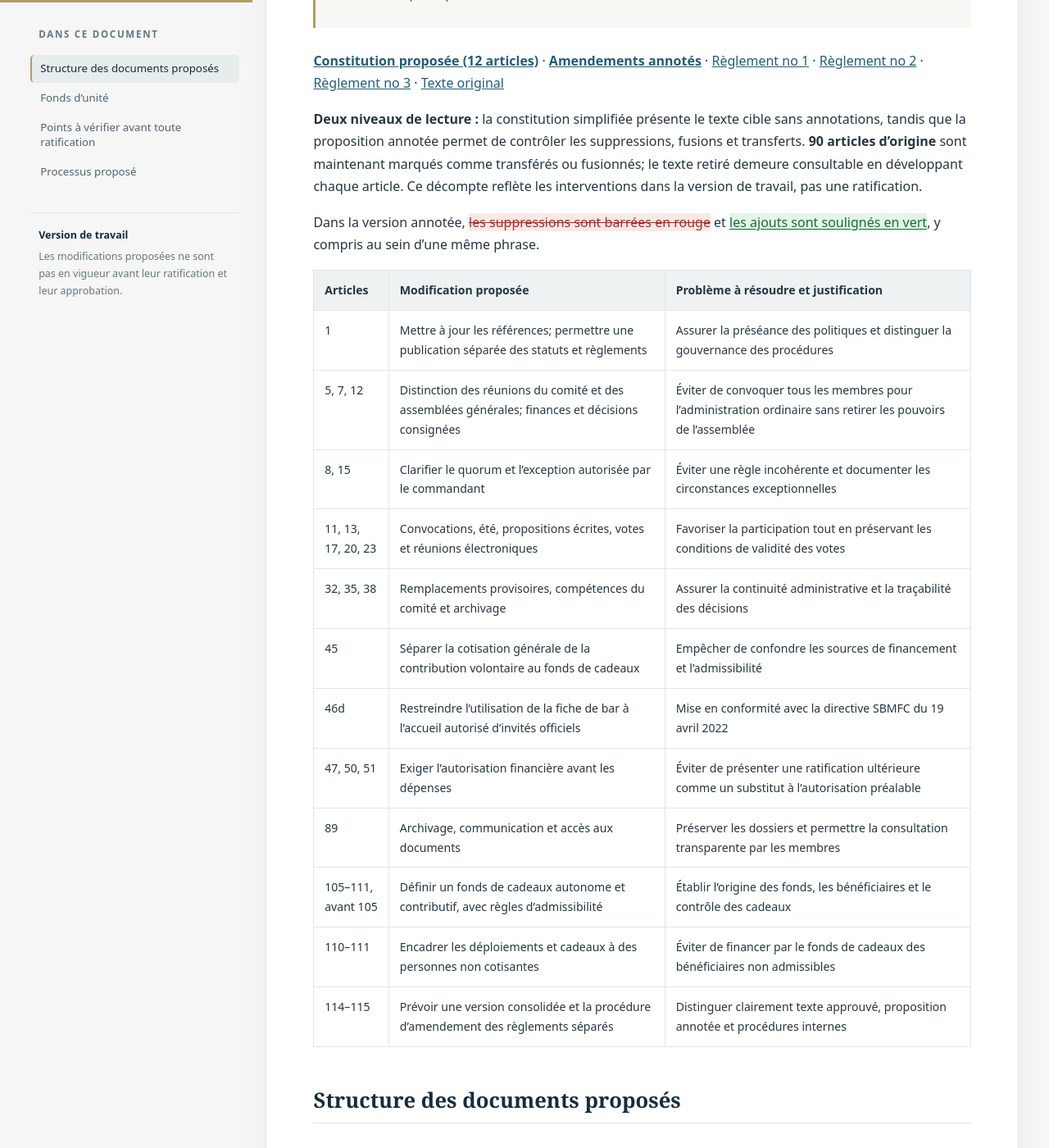
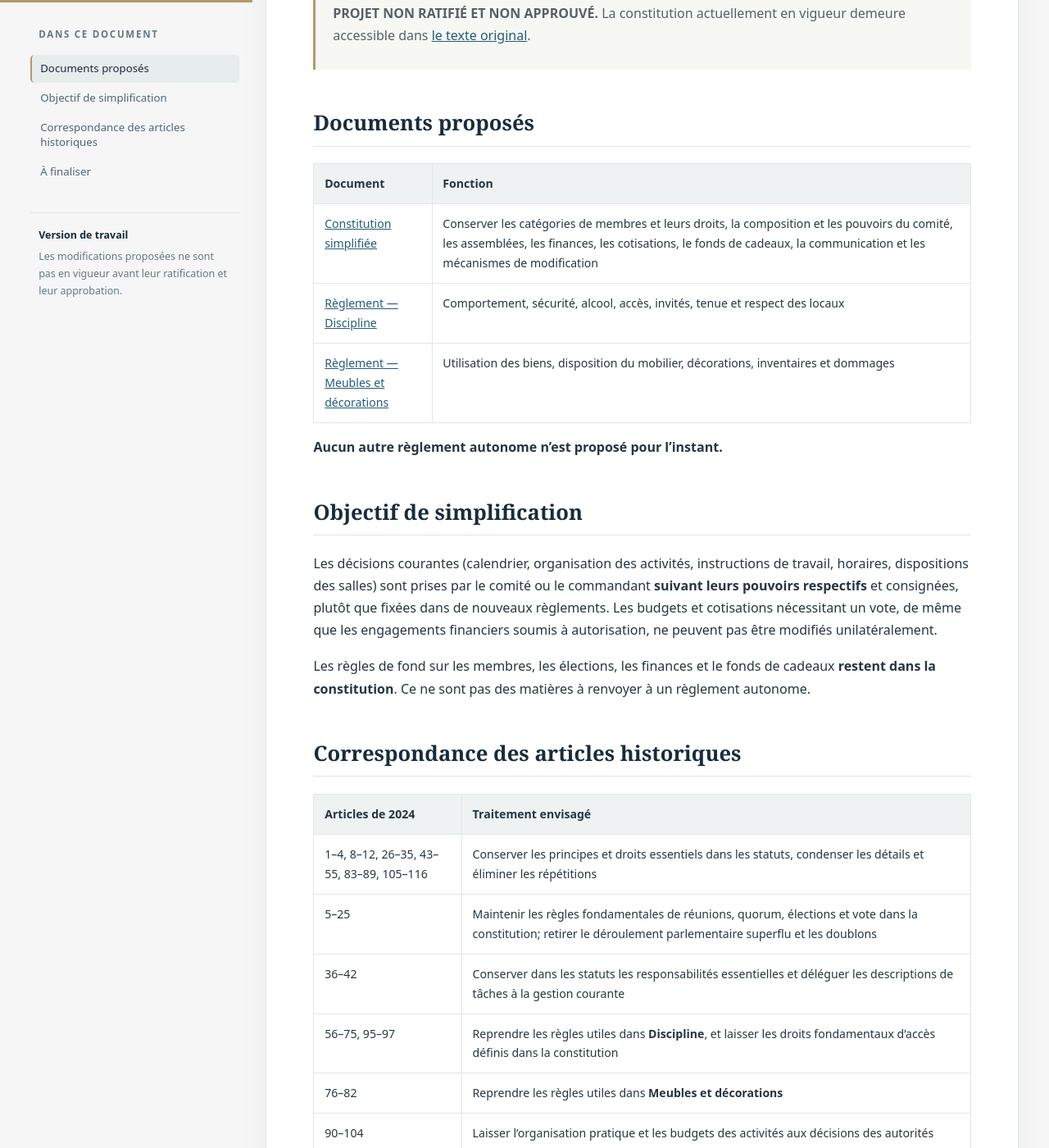
Before and after one commit to shocktubeM81/mess-9eg, a Jekyll site: the page built from comparaison.md, in a window 1280 px wide and 1400 px high, scrolled down 436 px. Shown: the whole window at 82% size. Built offline with Jekyll 4.4.1, drawn with Linux system fonts in a browser that asks for light colours; some of the changed text lies outside the part shown.

Commit message:
Présenter uniquement les règlements Discipline et Meubles et décorations

```diff
--- a/comparaison.md
+++ b/comparaison.md
@@ -1,58 +1,45 @@
 ---
 layout: default
-title: Tableau des amendements proposés
+title: Tableau de révision de la constitution
 ---
 
-# Tableau des amendements proposés
+# Révision de la constitution — orientation retenue
 
-> **Projet de travail — non ratifié et non approuvé.** Ce tableau explique les changements proposés, mais ne remplace pas le texte des amendements.
+> **PROJET NON RATIFIÉ ET NON APPROUVÉ.** La constitution actuellement en vigueur demeure accessible dans [le texte original](constitution.html).
 
-[**Constitution proposée (12 articles)**](constitution-simplifiee.html) · [**Amendements annotés**](proposition-modifications.html) · [Règlement no 1](reglement-1-reunions-elections.html) · [Règlement no 2](reglements-mess.html) · [Règlement no 3](reglement-fonds-cadeaux.html) · [Texte original](constitution.html)
+## Documents proposés
 
-**Deux niveaux de lecture :** la constitution simplifiée présente le texte cible sans annotations, tandis que la proposition annotée permet de contrôler les suppressions, fusions et transferts. **90 articles d'origine** sont maintenant marqués comme transférés ou fusionnés; le texte retiré demeure consultable en développant chaque article. Ce décompte reflète les interventions dans la version de travail, pas une ratification.
+| Document | Fonction |
+|---|---|
+| [Constitution simplifiée](constitution-simplifiee.html) | Conserver les catégories de membres et leurs droits, la composition et les pouvoirs du comité, les assemblées, les finances, les cotisations, le fonds de cadeaux, la communication et les mécanismes de modification |
+| [Règlement — Discipline](reglement-discipline.html) | Comportement, sécurité, alcool, accès, invités, tenue et respect des locaux |
+| [Règlement — Meubles et décorations](reglement-meubles-decorations.html) | Utilisation des biens, disposition du mobilier, décorations, inventaires et dommages |
 
-Dans la version annotée, <del class="suppression">les suppressions sont barrées en rouge</del> et <ins class="ajout">les ajouts sont soulignés en vert</ins>, y compris au sein d'une même phrase.
+**Aucun autre règlement autonome n'est proposé pour l'instant.**
 
-| Articles | Modification proposée | Problème à résoudre et justification |
-|---|---|---|
-| 1 | Mettre à jour les références; permettre une publication séparée des statuts et règlements | Assurer la préséance des politiques et distinguer la gouvernance des procédures |
-| 5, 7, 12 | Distinction des réunions du comité et des assemblées générales; finances et décisions consignées | Éviter de convoquer tous les membres pour l'administration ordinaire sans retirer les pouvoirs de l'assemblée |
-| 8, 15 | Clarifier le quorum et l'exception autorisée par le commandant | Éviter une règle incohérente et documenter les circonstances exceptionnelles |
-| 11, 13, 17, 20, 23 | Convocations, été, propositions écrites, votes et réunions électroniques | Favoriser la participation tout en préservant les conditions de validité des votes |
-| 32, 35, 38 | Remplacements provisoires, compétences du comité et archivage | Assurer la continuité administrative et la traçabilité des décisions |
-| 45 | Séparer la cotisation générale de la contribution volontaire au fonds de cadeaux | Empêcher de confondre les sources de financement et l'admissibilité |
-| 46d | Restreindre l'utilisation de la fiche de bar à l'accueil autorisé d'invités officiels | Mise en conformité avec la directive SBMFC du 19 avril 2022 |
-| 47, 50, 51 | Exiger l'autorisation financière avant les dépenses | Éviter de présenter une ratification ultérieure comme un substitut à l'autorisation préalable |
-| 89 | Archivage, communication et accès aux documents | Préserver les dossiers et permettre la consultation transparente par les membres |
-| 105–111, avant 105 | Définir un fonds de cadeaux autonome et contributif, avec règles d'admissibilité | Établir l'origine des fonds, les bénéficiaires et le contrôle des cadeaux |
-| 110–111 | Encadrer les déploiements et cadeaux à des personnes non cotisantes | Éviter de financer par le fonds de cadeaux des bénéficiaires non admissibles |
-| 114–115 | Prévoir une version consolidée et la procédure d'amendement des règlements séparés | Distinguer clairement texte approuvé, proposition annotée et procédures internes |
+## Objectif de simplification
 
-## Structure des documents proposés
+Les décisions courantes (calendrier, organisation des activités, instructions de travail, horaires, dispositions des salles) sont prises par le comité ou le commandant **suivant leurs pouvoirs respectifs** et consignées, plutôt que fixées dans de nouveaux règlements. Les budgets et cotisations nécessitant un vote, de même que les engagements financiers soumis à autorisation, ne peuvent pas être modifiés unilatéralement.
 
-- **[Statuts consolidés](constitution-simplifiee.html)** — 12 articles de gouvernance.
-- **[Règlement no 1](reglement-1-reunions-elections.html)** — réunions, élections et comité.
-- **[Règlement no 2](reglements-mess.html)** — fonctionnement général et sécurité, avec gestion courante déléguée.
-- **[Règlement no 3](reglement-fonds-cadeaux.html)** — cotisation volontaire, catégories, plafonds et contrôle.
-- **[Plan de simplification](plan-simplification.html)** — destination détaillée des anciens articles.
+Les règles de fond sur les membres, les élections, les finances et le fonds de cadeaux **restent dans la constitution**. Ce ne sont pas des matières à renvoyer à un règlement autonome.
 
-## Fonds d'unité
+## Correspondance des articles historiques
 
-**Aucun amendement de suppression n'est proposé à ce stade sur cette seule question.** Le texte actuel contient la section *Fonds d'opération* (articles 49 à 55), qui concerne le mess, mais ne constitue pas une constitution indépendante du fonds d'unité. Le fonds d'unité et ses éventuelles subventions dédiées demeurent hors du champ de la révision présente. Ne pas confondre les deux.
+| Articles de 2024 | Traitement envisagé |
+|---|---|
+| 1–4, 8–12, 26–35, 43–55, 83–89, 105–116 | Conserver les principes et droits essentiels dans les statuts, condenser les détails et éliminer les répétitions |
+| 5–25 | Maintenir les règles fondamentales de réunions, quorum, élections et vote dans la constitution; retirer le déroulement parlementaire superflu et les doublons |
+| 36–42 | Conserver dans les statuts les responsabilités essentielles et déléguer les descriptions de tâches à la gestion courante |
+| 56–75, 95–97 | Reprendre les règles utiles dans **Discipline**, et laisser les droits fondamentaux d'accès définis dans la constitution |
+| 76–82 | Reprendre les règles utiles dans **Meubles et décorations** |
+| 90–104 | Laisser l'organisation pratique et les budgets des activités aux décisions des autorités compétentes, sous réserve des dispositions financières statutaires |
+| 105–111 | **Conserver une section sur le fonds de cadeaux dans la constitution**, incluant les critères et plafonds retenus; aucune entité réglementaire distincte |
 
-## Points à vérifier avant toute ratification
+## À finaliser
 
-- Vérifier la fréquence des réunions du comité : le Manuel des politiques PSP (chapitre 9-4, par. 39 et tableau 9-4-3) indique une fréquence mensuelle, alors que le *Guide de référence des mess de la Réserve* indique une fréquence trimestrielle.
-- Confirmer la composition exacte et le fonctionnement comptable du fonds de cadeaux auprès des responsables des BNP avant son adoption.
-- Relire les passages issus de la numérisation du document de 2024, qui peuvent contenir des erreurs de transcription.
-- Vérifier l'admissibilité des bénéficiaires de chaque catégorie de cadeau (articles 105 à 111), et l'utilisation des sommes provenant des cotisations ordinaires.
-- Valider la conformité des autres avantages alcoolisés, notamment les traites prévues à l'article 46e.
-- Conserver l'approbation du commandant et les délégations financières applicables pour toutes les décisions.
+- Vérifier les conditions détaillées des catégories de membres et les restrictions d'accès prévues par les politiques.
+- Revoir les seuils financiers, les cotisations et l'existence juridique et financière du fonds de cadeaux.
+- Confirmer la fréquence prescrite des réunions du comité du mess de la Réserve.
+- Ajuster le texte annoté antérieur, qui contient encore les propositions de transfert issues de la première approche. **La constitution simplifiée et les deux règlements sont dorénavant la structure cible.**
 
-## Processus proposé
-
-1. Examiner chaque passage marqué, sans modifier la transcription originale.
-2. Arrêter les textes des règlements séparés, en particulier le règlement du fonds de cadeaux.
-3. Faire vérifier la conformité des dispositions concernées par la personne-ressource des BNP.
-4. Présenter les amendements à l'assemblée générale, puis obtenir l'approbation du commandant.
-5. Après approbation, produire une constitution consolidée; seulement alors l'intégrer à la branche publique `main`.
+Pour contrôler les modifications historiques, consulter la [constitution annotée](proposition-modifications.html), avec cette réserve : les renvois des anciens transferts ne constituent plus des décisions retenues.
```
